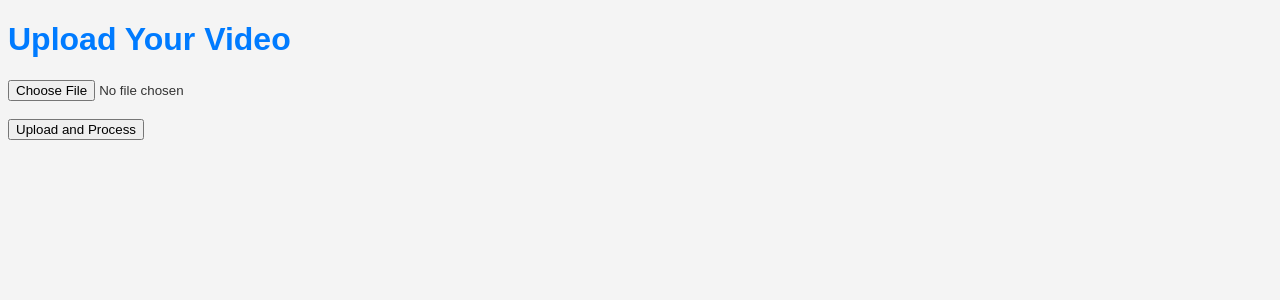
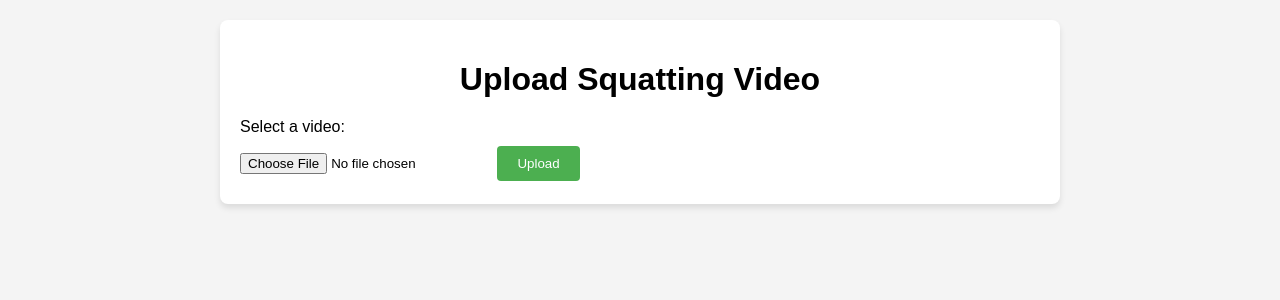
Before and after one commit to RoshanSanjeev/PoseVision, a Flask app: template templates/upload.html in a window 1280 px wide. Shown: the top 300 px of the page. Run offline with Flask 3, Linux system fonts and the light colour scheme; the template is opened without the code that fills it, so the values that code supplies are empty.

Commit message:
frontend

```diff
--- a/static/styles.css
+++ b/static/styles.css
@@ -1,13 +1,71 @@
 body {
     font-family: Arial, sans-serif;
     background-color: #f4f4f4;
-    color: #333;
+    margin: 0;
+    padding: 20px;
+}
+
+.container {
+    max-width: 800px;
+    margin: 0 auto;
+    background-color: white;
+    padding: 20px;
+    border-radius: 8px;
+    box-shadow: 0 4px 6px rgba(0, 0, 0, 0.1);
 }
 
 h1 {
-    color: #007BFF;
+    text-align: center;
+    margin-bottom: 20px;
 }
 
-p {
+.upload-label {
+    display: block;
+    margin-bottom: 10px;
     font-size: 16px;
 }
+
+#video-upload {
+    margin-bottom: 10px;
+}
+
+.upload-btn {
+    padding: 10px 20px;
+    background-color: #4CAF50;
+    color: white;
+    border: none;
+    border-radius: 4px;
+    cursor: pointer;
+}
+
+.upload-btn:hover {
+    background-color: #45a049;
+}
+
+.video-section {
+    text-align: center;
+}
+
+#video-player {
+    width: 100%;
+    max-width: 100%;
+    display: block;
+    margin: 0 auto;
+}
+
+.feedback-section {
+    margin-top: 20px;
+}
+
+#feedback-list {
+    list-style-type: none;
+    padding: 0;
+}
+
+.feedback-item {
+    background-color: #f9f9f9;
+    border: 1px solid #ddd;
+    padding: 10px;
+    margin-bottom: 5px;
+    border-radius: 4px;
+}
--- a/templates/upload.html
+++ b/templates/upload.html
@@ -1,16 +1,20 @@
 <!DOCTYPE html>
-<html>
+<html lang="en">
 <head>
-  <meta charset="UTF-8">
-  <meta name="viewport" content="width=device-width, initial-scale=1.0">
-  <title>Upload Video</title>
-  <link rel="stylesheet" href="{{ url_for('static', filename='styles.css') }}">
+    <meta charset="UTF-8">
+    <meta name="viewport" content="width=device-width, initial-scale=1.0">
+    <title>Upload Squatting Video</title>
+    <link rel="stylesheet" href="{{ url_for('static', filename='css/styles.css') }}">
 </head>
 <body>
-  <h1>Upload Your Video</h1>
-  <form action="/upload" method="post" enctype="multipart/form-data">
-    <input type="file" name="video" accept="video/*" required><br><br>
-    <input type="submit" value="Upload and Process">
-  </form>
+    <div class="container">
+        <h1>Upload Squatting Video</h1>
+
+        <form action="{{ url_for('handle_upload') }}" method="POST" enctype="multipart/form-data">
+            <label for="video-upload" class="upload-label">Select a video:</label>
+            <input type="file" id="video-upload" name="video" accept="video/*" required />
+            <button type="submit" class="upload-btn">Upload</button>
+        </form>
+    </div>
 </body>
 </html>
```
Also changed, not shown: templates/processed.html (+28 -10 lines).
